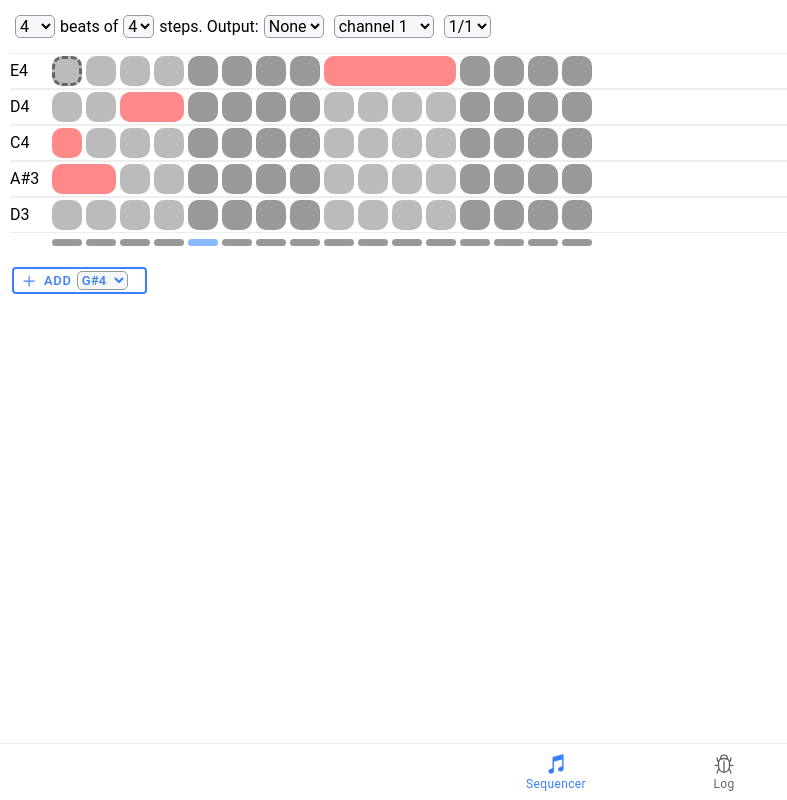
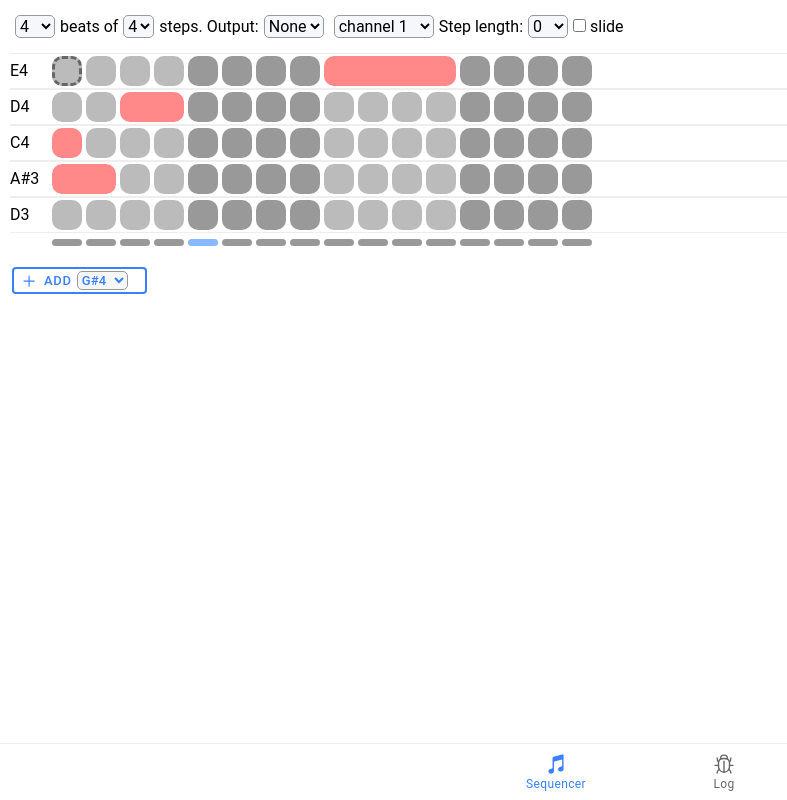
Before and after one commit to gitzic/gitzic-react-ionic, a React (Create React App) app: page /sequencer in a window 1280 px wide. Both pictures are taken after a click on the element 67 px from the left and 71 px from the top of the page. Shown: the whole page, without its empty margins (0-787 px from the left). Built offline with nearby package versions, Linux system fonts and the light colour scheme.

Commit message:
step length

```diff
--- a/src/pages/Sequencer/SeqNote.tsx
+++ b/src/pages/Sequencer/SeqNote.tsx
@@ -1,7 +1,7 @@
 import React from 'react';
 import { noteMidi } from '../../hooks/GitZic/note';
 import { Note } from '../../hooks/GitZic/sequence';
-import { STEP_TICK } from '../../hooks/GitZic/sequencer';
+import { MAX_STEPS_PER_BEAT, STEP_TICK } from '../../hooks/GitZic/sequencer';
 
 interface Props {
     beatCount: number;
@@ -38,7 +38,7 @@ export const SeqNote = ({
                     );
                     const duration = step ? step.duration * stepsPerBeat : 1;
                     const even = Math.floor(key / stepsPerBeat) % 2 === 0;
-                    const time = key * STEP_TICK;
+                    const time = key * STEP_TICK * (MAX_STEPS_PER_BEAT / stepsPerBeat);
                     return (
                         <div
                             className={`step ${step && 'active'} ${
--- a/src/pages/Sequencer/SeqOptions.tsx
+++ b/src/pages/Sequencer/SeqOptions.tsx
@@ -10,7 +10,8 @@ import {
     setOutputId,
     setStepsPerBeat,
 } from '../../hooks/GitZic/sequence';
-import { MAX_STEPS_PER_BEAT } from '../../hooks/GitZic';
+import { MAX_STEPS_PER_BEAT, STEP_TICK } from '../../hooks/GitZic';
+import { IonToggle } from '@ionic/react';
 
 const listStepsPerbeat = getListStepsPerbeat();
 
@@ -27,20 +28,20 @@ interface Props {
 }
 
 export const SeqOptions = ({ selectedNote }: Props) => {
-    const { midi, sequence } = useGitZic();
+    const {
+        midi,
+        sequence: { beatCount, stepsPerBeat, outputId, outputChannel },
+    } = useGitZic();
     return (
         <div>
-            <select
-                defaultValue={sequence.beatCount}
-                onChange={evNumVal(setBeatCount)}
-            >
+            <select defaultValue={beatCount} onChange={evNumVal(setBeatCount)}>
                 {[...new Array(16)].map((_, key) => (
                     <option key={`beat-${key}`}>{key + 1}</option>
                 ))}
             </select>
             beats of
             <select
-                defaultValue={sequence.stepsPerBeat}
+                defaultValue={stepsPerBeat}
                 onChange={evNumVal(setStepsPerBeat)}
             >
                 {listStepsPerbeat.map((val) => (
@@ -48,7 +49,7 @@ export const SeqOptions = ({ selectedNote }: Props) => {
                 ))}
             </select>
             steps. Output:
-            <select value={sequence.outputId} onChange={evStrVal(setOutputId)}>
+            <select value={outputId} onChange={evStrVal(setOutputId)}>
                 <option value="">None</option>
                 {Array.from(midi?.outputs.values() || []).map(
                     ({ id, name }) => (
@@ -59,7 +60,7 @@ export const SeqOptions = ({ selectedNote }: Props) => {
                 )}
             </select>
             <select
-                defaultValue={sequence.outputChannel}
+                defaultValue={outputChannel}
                 onChange={evNumVal(setOutputChannel)}
             >
                 {[...new Array(16)].map((_, key) => (
@@ -70,15 +71,19 @@ export const SeqOptions = ({ selectedNote }: Props) => {
             </select>
             {selectedNote && (
                 <>
+                    Step length:
                     <select>
-                        {getListStepsPerbeat(sequence.stepsPerBeat).map(
-                            (val) => (
-                                <option key={`stepsPerBeat${val}`} value={1/val}>
-                                    1/{val}
-                                </option>
+                        {[
+                            ...new Array(
+                                1 +
+                                    stepsPerBeat * beatCount -
+                                    selectedNote.time * stepsPerBeat,
                             ),
-                        )}
+                        ].map((_, key) => (
+                            <option key={`step-length-${key}`}>{key}</option>
+                        ))}
                     </select>
+                    <input checked={selectedNote.slide} type="checkbox" /> slide
                 </>
             )}
         </div>
```
